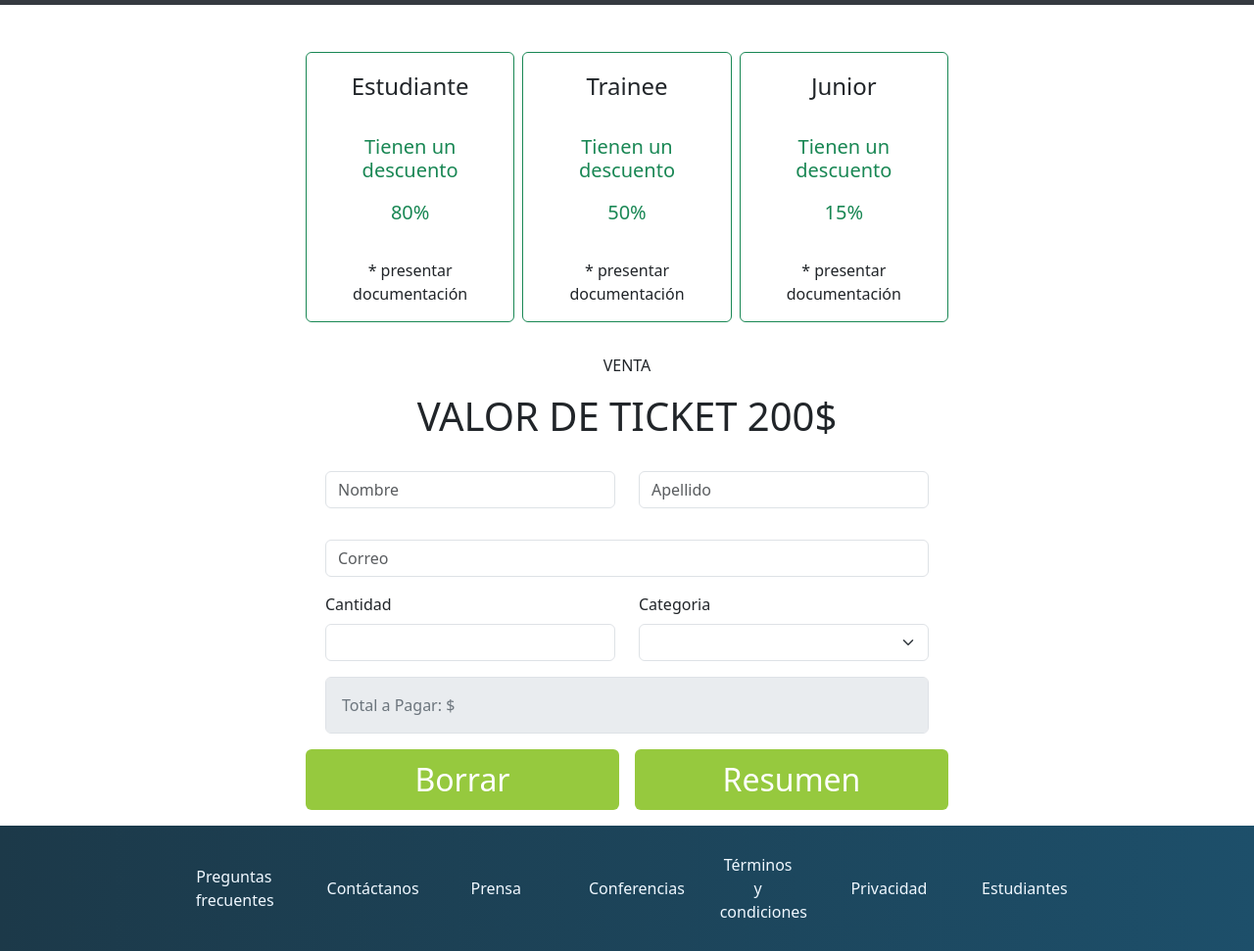
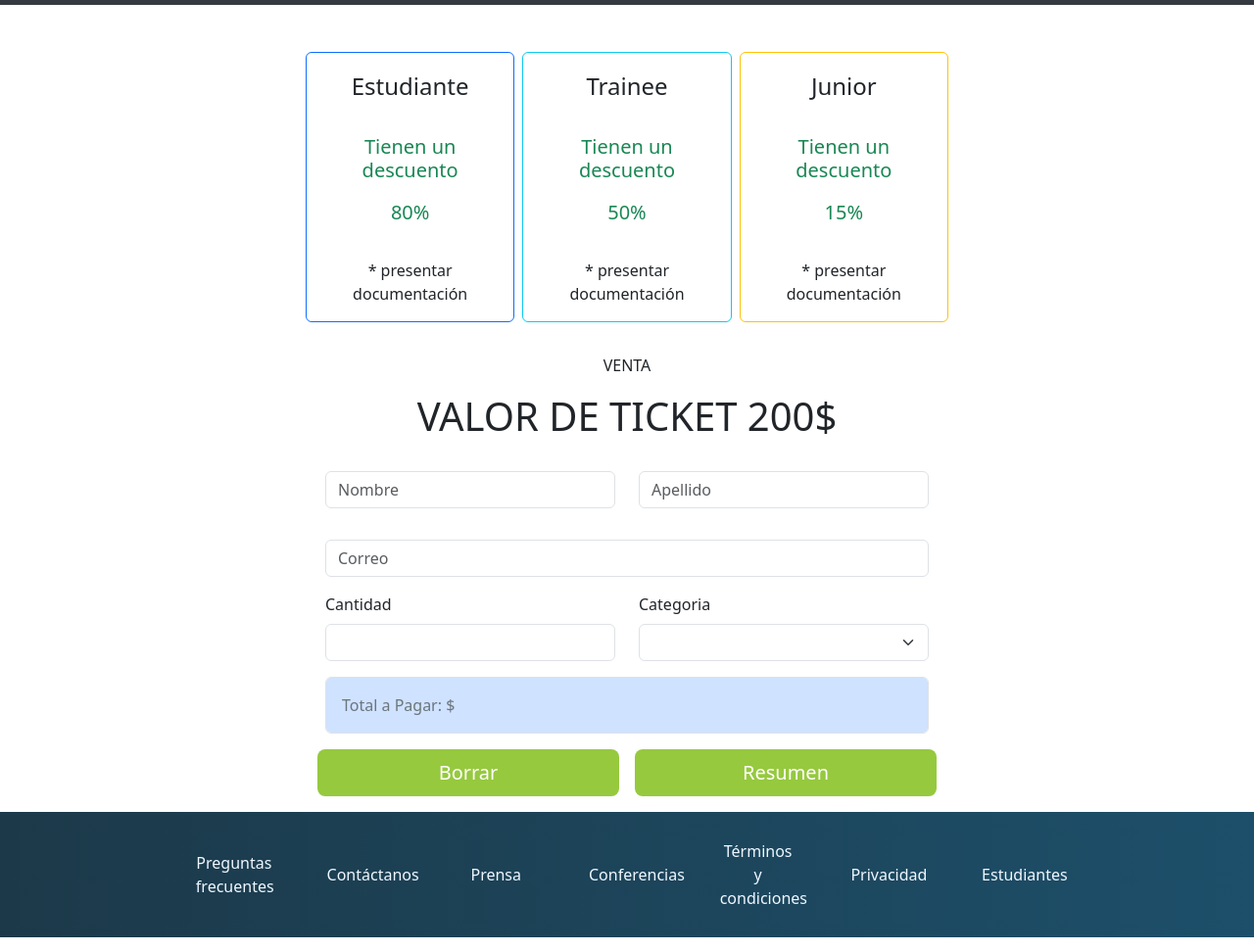
Before and after one commit to Nirviop/T.P.Integrador.23544.JulianCampos, a plain HTML site: page tickets.html in a window 1280 px wide. Shown: the part 107-1078 px from the top of the page at 98% size. Drawn offline with nearby package versions, Linux system fonts and the light colour scheme.

Commit message:
Tickets3

```diff
--- a/index.css
+++ b/index.css
@@ -63,7 +63,7 @@ li{
   'opsz' 48;
 }
 
-/* Seccion Conf Buenoss Airess */
+/* SECCION CONF BS AS */
 .section {
   --opacidad-negro: 0.5;
   background-image: linear-gradient(rgba(0, 0, 0, var(--opacidad-negro)), rgba(0, 0, 0, var(--opacidad-negro)))
@@ -120,6 +120,10 @@ div.carousel-inner div.carousel-item::before {
   text-align: center;
 }
 
+.card {
+  min-width: 200px;
+}
+
 @media (max-width: 992px) {
   .carousel-caption {
     width: 41%;
@@ -142,7 +146,7 @@ div.carousel-inner div.carousel-item::before {
   width: 10%;
 }
 
-/*Articulo los Oradores */
+/*ARTICULOS LOS ORADORES */
 
 #div_titulo{
   text-align: center;
@@ -169,7 +173,7 @@ div.carousel-inner div.carousel-item::before {
   padding: 0.5em;
 }
 
-/* Bs As Octubre */
+/* BS AS OCTUBRE */
 .imagen_2 {
   width: 100%;
   max-height: 550px;
@@ -187,7 +191,7 @@ display: none;
 }
 }
 
-/* Formulario */
+/* FORMULARIO*/
 .div_form{
   text-align: center;
 }
@@ -200,8 +204,12 @@ display: none;
   font-size:1.3em;
 }
 
+#boton3{
+  font-size: 2em;
+}
+
 .boton_form{
-  font-size: 2em;
+
   background-color: #96c93e;
   color: white;
 }
@@ -211,7 +219,7 @@ display: none;
   color: white;
 }
 
-/* Footer */
+/* FOOTER */
 .footer{
   background: linear-gradient(to right, #1c3949, #1d4f6a);
 }
@@ -230,3 +238,16 @@ footer a{
       font-size: 0.7em;
   }
 }
+
+/*TICKETS*/
+
+.descuento:hover {
+  background-color: #f0f0f0;
+  cursor: pointer;
+  box-shadow: 0 4px 8px rgba(0, 0, 0, 0.2);
+}
+
+.selected {
+  background-color: #ffffcc;
+  border: 2px solid #ffcc00;
+}
--- a/tickets.html
+++ b/tickets.html
@@ -55,7 +55,7 @@
       <!--Tarjetas-->
   <div class="container-fluid">
     <div class="row justify-content-center mt-5 text-center">
-          <div class="card border-success mb-3 ms-1 me-1 col-2" id="estudiante" data-categoria="Estudiante" onclick="seleccionarCategoria('Estudiante', this)">
+      <div class="descuento card border-primary mb-3 ms-1 me-1 col-2" id="estudiante" data-categoria="Estudiante" onclick="seleccionarCategoria('Estudiante', this)">
         <div class="bg-transparent fs-4 mt-3 mb-3">Estudiante</div>
           <div class="text-success">
             <h5 class="card-title mt-3 mb-3">Tienen un descuento</h5>
@@ -63,7 +63,7 @@
           </div>
         <div class="bg-transparent mt-3 mb-3">* presentar documentación</div>
       </div>
-          <div class="card border-success mb-3 ms-1 me-1 col-2"id="trainee" data-categoria="Trainee" onclick="seleccionarCategoria('Trainee', this)" >
+      <div class="descuento card border-info mb-3 ms-1 me-1 col-2"id="trainee" data-categoria="Trainee" onclick="seleccionarCategoria('Trainee', this)" >
         <div class="bg-transparent fs-4 mt-3 mb-3">Trainee</div>
           <div class="text-success">
             <h5 class="card-title mt-3 mb-3">Tienen un descuento</h5>
@@ -71,7 +71,7 @@
           </div>
         <div class="bg-transparent mt-3 mb-3">* presentar documentación</div>
       </div>
-          <div class="card border-success mb-3 ms-1 me-1 col-2" id="junior" data-categoria="Junior" onclick="seleccionarCategoria('Junior', this)">
+      <div class="descuento card border-warning mb-3 ms-1 me-1 col-2" id="junior" data-categoria="Junior" onclick="seleccionarCategoria('Junior', this)">
         <div class="bg-transparent fs-4 mt-3 mb-3">Junior</div>
           <div class="text-success">
             <h5 class="card-title mt-3 mb-3">Tienen un descuento</h5>
@@ -118,15 +118,16 @@
     </div>
     <div class="row  justify-content-center">
       <div class="form-floating mb-3 justify-content-center col-lg-6 col-10">
-      <input  class="form-control" id="floatingInputDisabled" placeholder="" disabled>
+        <input  class="form-control bg-primary-subtle " id="floatingInputDisabled" placeholder="" disabled>
         <label class="ms-3" id="res" for="floatingInputDisabled">Total a Pagar: $</label>
-    </div></div>
-    <div class="row justify-content-center " >
-      <button type="button" onclick="resetearFormulario()" class="boton_form btn col-lg-3 col-5 mb-3 me-2">Borrar</button>
-      <button type="button" onclick="calcular()" class="boton_form btn col-lg-3 col-5 mb-3 ms-2">Resumen</button>
-
-    </div></form>
-
+      </div>
+    </div>
+    <div class="row justify-content-center ps-4 pe-4" >
+      <button type="button" onclick="resetearFormulario()" id="botonBorrar" class="boton_form btn col-lg-3 col-5 mb-3 me-2 btn-lg">Borrar</button>
+      <button type="button" onclick="calcular()" id="botonResumen" class="boton_form btn col-lg-3 col-5 mb-3 ms-2 btn-lg">Resumen</button>
+    </div>
+  </form>
+       <!--Footer de la pagina-->
   <footer class="footer container-fluid">
     <div class="footer_div row justify-content-center ">
       <div class="col-lg-9 col-12 d-flex justify-content-around flex-wrap mt-1 pt-4 mb-1 pb-4">
@@ -142,18 +143,7 @@
   </footer>
       <!--Bootstrap-->
       <script src="https://cdn.jsdelivr.net/npm/bootstrap@5.3.2/dist/js/bootstrap.bundle.min.js" integrity="sha384-C6RzsynM9kWDrMNeT87bh95OGNyZPhcTNXj1NW7RuBCsyN/o0jlpcV8Qyq46cDfL" crossorigin="anonymous"></script>
-      <style>
-        .card:hover {
-          background-color: #f0f0f0; /* Cambia el color de fondo al pasar el mouse */
-          cursor: pointer; /* Cambia el cursor al pasar el mouse */
-          box-shadow: 0 4px 8px rgba(0, 0, 0, 0.2); /* Agrega una sombra al pasar el mouse */
-        }
-
-        .selected {
-    background-color: #ffffcc; /* Cambia el fondo al color deseado */
-    border: 2px solid #ffcc00; /* Cambia el borde al color deseado */
-  }
-        </style>
+      <!--JS-->
       <script src="tickets.js"></script>
 </body>
 </html>
```
Also changed, not shown: index.html (+1 -1 lines), tickets.js (indentation only). Lines whose indentation alone changed are shown as unchanged.
